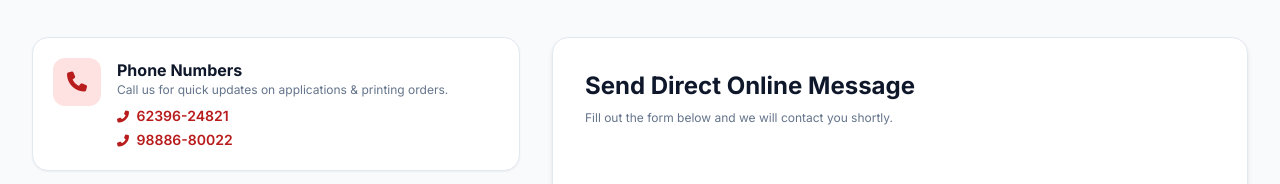
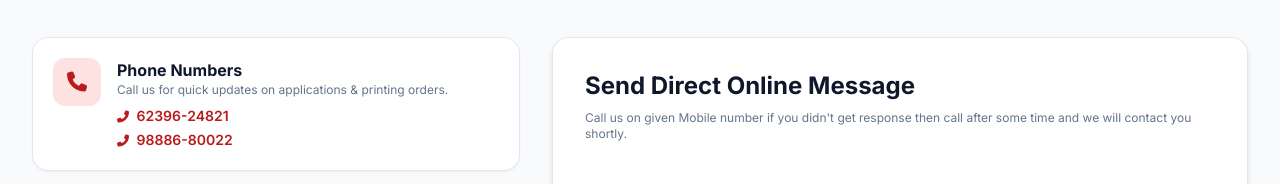
Before and after one commit to ranaprinting/Ranaprinting-and-online-works, a plain HTML site: page index.html in a window 1280 px wide. Both pictures are taken after a click on the button "Contact Branch Today". Shown: the part 306-490 px from the top of the page. Drawn offline with nearby package versions, Linux system fonts and the light colour scheme.

Commit message:
Update index.html

```diff
--- a/index.html
+++ b/index.html
@@ -624,7 +624,7 @@
                     <!-- Interactive Form -->
                     <div class="lg:col-span-7 bg-white p-6 sm:p-8 rounded-2xl border border-slate-200 shadow-md">
                         <h3 class="text-2xl font-bold text-slate-900 mb-2">Send Direct Online Message</h3>
-                        <p class="text-xs text-slate-500 mb-6">Fill out the form below and we will contact you shortly.</p>
+                        <p class="text-xs text-slate-500 mb-6">Call us on given Mobile number if you didn't get response then call after some time and we will contact you shortly.</p>
 
                         <form id="contact-form" onsubmit="handleFormSubmit(event)" class="space-y-4">
 
```
